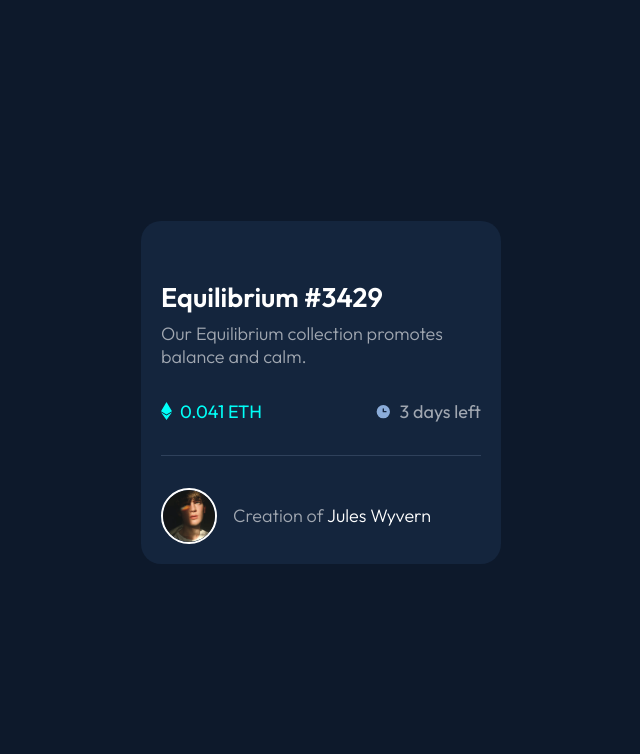
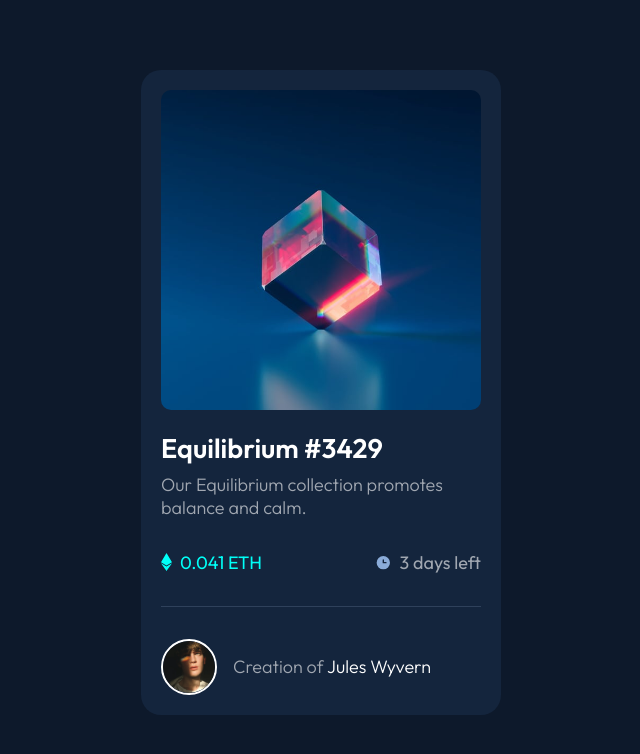
Before and after one commit to eyezek/nft-preview-card-component, a plain HTML site: page index.html in a window 1280 px wide. Shown: the whole page, without its empty margins (319-959 px from the left). Drawn offline with Linux system fonts and the light colour scheme; files whose address does not match are found by name.

Commit message:
Update index.html

```diff
--- a/index.html
+++ b/index.html
@@ -89,7 +89,7 @@
 <body>
   <div class="container">
     <section>
-      <img src="./images/image-equilibrium.jpg" alt="">
+      <img src="image-equilibrium.jpg" alt="">
     </section>
     <section>
       <h2>Equilibrium #3429</h2>
```
